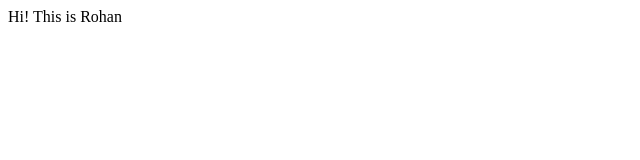
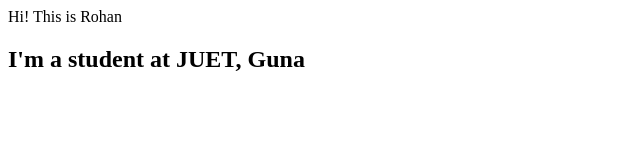
Before and after one commit to RohanShah210/rohanshah-portfolio, a plain HTML site: page index.html in a window 1280 px wide. Shown: the whole page, without its empty margins (0-640 px from the left). Drawn offline with Linux system fonts and the light colour scheme.

Commit message:
docs: updated index
added details abt college

```diff
--- a/index.html
+++ b/index.html
@@ -8,5 +8,7 @@
 </head>
 <body>
     Hi! This is Rohan
+
+    <h2>I'm a student at JUET, Guna</h2>
 </body>
 </html>
```
